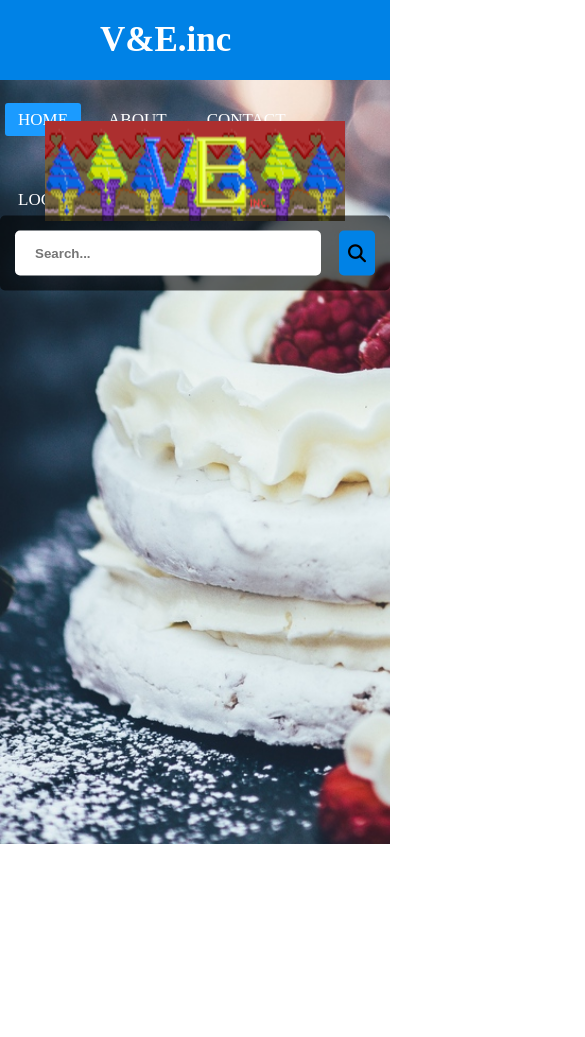
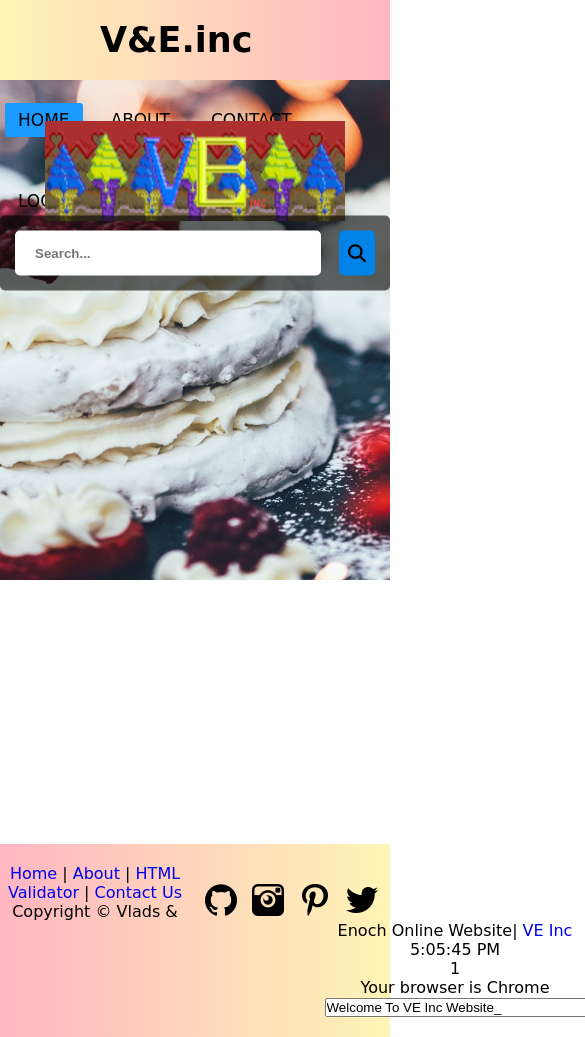
Before and after one commit to KingEnoch/Wev-Dev, a plain HTML site: page index.html in a window 390 px wide. Shown: the top 1037 px of the page, 585 px wide, since content can reach past the window. Before the commit the page ends 844 px from the top, so only its background shows below. Drawn offline with Linux system fonts and the light colour scheme.

Commit message:
Add files via upload

```diff
--- a/fp_CSS.css
+++ b/fp_CSS.css
@@ -12,13 +12,14 @@ body
 }
 nav
 {
-  background: #0082e6;
+  background: -webkit-linear-gradient(left, #fff5b6,#ffb6c1);
   height: 80px;
   width: 100%;
+  border-bottom: 5px soild blue;
 }
 label.logo
 {
-  color: white;
+  color: black;
   font-size: 35px;
   line-height: 80px;
   padding: 0 100px;
@@ -37,7 +38,7 @@ nav ul li
 }
 nav ul li a
 {
-  color: white;
+  color: black;
   font-size: 17px;
   padding: 7px 13px;
   border-radius: 3px;
@@ -52,10 +53,21 @@ a.active,a:hover
 /*Background image css goes here */
 section
 {
-  background: url("backgroundFP1.jpg") no-repeat;
+  /*background: url("backgroundFP1.jpg") no-repeat;*/
+  background: white;-webkit-linear-gradient(left, #ffb6c1, #fff5b6, #b6fff4)
   background-size: cover;
   height: calc(100vh - 80px);
 }
+
+.banner-image{
+    background: url('backgroundFP1.jpg') ;
+    background-position: center;
+    background-repeat: no-repeat;
+    height: 500px;
+    background-size: cover;
+
+}
+
 /*adding the logo above the search bar*/
 .logoInsert
 {
@@ -82,7 +94,7 @@ section
   justify-content: space-between;
 }
 
-.wrapper .input
+.wrapper .input[type="text"]
 {
   width: 85%;
   padding: 15px 20px;
@@ -91,6 +103,7 @@ section
   font-weight: bold;
 }
 
+/* search bar stuff*/
 .searchbtn
 {
    background: #0082e6;
@@ -108,3 +121,15 @@ section
   transform: translate(-50%,-50%);
   font-size: 18px;
 }
+
+/* Map on about ppage*/
+.map
+{
+    position: absolute;
+    top:25%;
+    left:60%;
+    border:3px;
+    border-style: solid;
+    border-color: #8B0000;
+
+}
--- a/index.html
+++ b/index.html
@@ -5,9 +5,10 @@
   <head>
     <meta charset="utf-8">
     <link rel="stylesheet" href="fp_CSS.css">
+    <link rel="stylesheet"  href="index_style.css" >
     <script src="https://kit.fontawesome.com/a076d05399.js"></script>
   </head>
-  <body>
+  <body onload ="start()">
     <nav>
       <label class="logo">V&E.inc</label>
       <ul>
@@ -18,8 +19,11 @@
       </ul>
     </nav>
     <section>
+      <div class ="banner-image">
+
+      </div>
       <div class = "logoInsert">
-        <img src = "VEinc..gif" width = "300px" height="100"></img>
+        <img src = "VEinc..gif" width = "300px" height="100px"></img>
       </div>
       <div class = "wrapper">
         <input type ="text" class = "input" placeholder = "Search...">
@@ -28,5 +32,37 @@
         </div>
     </section>
     </div>
+    <footer><!-- This is the Footer bar-->
+		<div class= "social-media">
+			<ul>
+				<li><img src="black-github.png"></li>
+				<li><img src="black-instagram.png"></li>
+				<li><img src="black-pinterest.png"></li>
+				<li><img src="black-twitter.png"></li>
+			</ul>
+		</div>
+        <div class="wrapp">
+			<p><a href="index.html">Home</a>
+			| <a href="about.html">About </a>
+			| <a href="https://validator.w3.org/">HTML Validator </a>
+			| <a href="contact.html">Contact Us</a></p>
+
+			<p>Copyright &copy; Vlads & Enoch Online Website|
+			<a href="index.html">VE Inc</a></p>
+
+			<!-- Script 1: Dynamic webpage updates-->
+			<div id= "realtime"> </div>
+			<!-- Script 2: Hit Page Counter-->
+			<div id= "hits"> </div>
+			<!-- Script 3: Browser Detection-->
+			<div id= "browser"> </div>
+			<!-- Script 4:  Scrolling Text-->
+			<form name="msg">
+				<input type="text" size=30 name="message">
+			</form>
+		</div>
+	</footer>
+  <script type="text/javascript" src="index_script.js"></script>
+  <script> function start(){ browserDetection(); myTimer(); hitCount(); scrollBox(); }</script>
   </body>
 </html>
--- /dev/null
+++ b/index_script.js
@@ -0,0 +1,80 @@
+/*
+*******************************************************************
+Function To Start JS
+******************************************************************
+*/
+function start(){
+	browserDetection();
+	myTimer();
+	hitCount();
+	scrollBox();
+}
+
+/*
+*******************************************************************
+Script 1: Display of current time
+******************************************************************
+*/
+var myVar = setInterval(myTimer, 1000);
+
+function myTimer() {
+  var date = new Date();
+  var time = date.toLocaleTimeString();
+  document.getElementById("realtime").innerHTML = time;
+}
+
+/*
+*******************************************************
+Script 2: Hit Page Counter
+***********************************************************
+*/
+function hitCount(){
+	if (localStorage.pagecount){
+		localStorage.pagecount=Number(localStorage.pagecount) +1;
+	}
+	else{
+		localStorage.pagecount=1;
+	}
+	document.getElementById("hits").innerHTML=localStorage.pagecount;
+}//end hitCount
+
+/*
+*******************************************************************
+Script 3: Browser Plugin Detection
+This function detects the user browser
+******************************************************************
+*/
+function browserDetection() {
+	if(navigator.userAgent.indexOf("Chrome") != -1 ){
+		document.getElementById("browser").innerHTML="Your browser is Chrome";
+    }
+    else if(navigator.userAgent.indexOf("Opera") != -1 ){
+		document.getElementById("browser").innerHTML="Your browser is Opera";
+    }
+    else if(navigator.userAgent.indexOf("Firefox") != -1 ){
+       document.getElementById("browser").innerHTML="Your browser is Firefox";
+    }
+    else if((navigator.userAgent.indexOf("MSIE") != -1 ) || (!!document.documentMode == true )){
+      document.getElementById("browser").innerHTML="Internet Browser";
+    }
+    else{
+       document.getElementById("browser").innerHTML="Unknown Browser";
+    }
+}// end function browserDetection
+
+/*
+/*****************************************************************
+Script 4:  Scrolling Text
+This function is used for Scrolling Text
+****************************************************************
+*/
+var message = "Welcome To VE Inc Website!";
+i = 0;
+function scrollBox() {
+	i++;
+	if(i > message.length) {
+	    i = 1;
+	}
+	document.forms[0].elements[0].value = message.substring(0,i)+"_";
+	setTimeout("scrollBox()",100);
+}//end function scrollBox
--- /dev/null
+++ b/index_style.css
@@ -0,0 +1,42 @@
+
+body{
+   font-family: "Apple Chancery" , cursive;
+}
+
+.social-media{
+	padding-top:20px;
+	height:45px;
+	width:200px;
+	float:right;
+
+}
+.social-media ul{
+	padding:0px;
+	margin: 0px;
+	cursor: pointer;
+}
+.social-media li{
+	float:left;
+	list-style:none;
+	padding-left:15px;
+	cursor: pointer;
+}
+
+.social-media img{
+  width: 32px;
+  height: 32px;
+}
+
+.wrapp{
+	width: 910px;
+	margin-right: auto;
+  margin-left: auto;
+}
+
+footer{
+	background: -webkit-linear-gradient(left,#ffb6c1,#fff5b6);
+	text-align:center;
+	padding: 20px 0;
+	display:block;
+  color: black;
+}
--- /dev/null
+++ b/style.css
@@ -0,0 +1,98 @@
+*{
+  padding: 0;
+  margin: 0;
+  text-decoration: none;
+  list-style: none;
+  box-sizing: border-box;
+}
+body{
+  font-family: montserrat;
+}
+nav{
+  background: #0082e6;
+  height: 80px;
+  width: 100%;
+}
+label.logo{
+  color: white;
+  font-size: 35px;
+  line-height: 80px;
+  padding: 0 100px;
+  font-weight: bold;
+}
+nav ul{
+  float: right;
+  margin-right: 20px;
+}
+nav ul li{
+  display: inline-block;
+  line-height: 80px;
+  margin: 0 5px;
+}
+nav ul li a{
+  color: white;
+  font-size: 17px;
+  padding: 7px 13px;
+  border-radius: 3px;
+  text-transform: uppercase;
+}
+a.active,a:hover{
+  background: #1b9bff;
+  transition: .5s;
+}
+.checkbtn{
+  font-size: 30px;
+  color: white;
+  float: right;
+  line-height: 80px;
+  margin-right: 40px;
+  cursor: pointer;
+  display: none;
+}
+#check{
+  display: none;
+}
+@media (max-width: 952px){
+  label.logo{
+    font-size: 30px;
+    padding-left: 50px;
+  }
+  nav ul li a{
+    font-size: 16px;
+  }
+}
+@media (max-width: 858px){
+  .checkbtn{
+    display: block;
+  }
+  ul{
+    position: fixed;
+    width: 100%;
+    height: 100vh;
+    background: #2c3e50;
+    top: 80px;
+    left: -100%;
+    text-align: center;
+    transition: all .5s;
+  }
+  nav ul li{
+    display: block;
+    margin: 50px 0;
+    line-height: 30px;
+  }
+  nav ul li a{
+    font-size: 20px;
+  }
+  a:hover,a.active{
+    background: none;
+    color: #0082e6;
+  }
+  #check:checked ~ ul{
+    left: 0;
+  }
+}
+section{
+  background: url(bg1.jpg) no-repeat;
+  background-size: cover;
+  height: calc(100vh - 80px);
+}
```
Also changed, not shown: about.html (added, +53 -0 lines), allcode.html (added, +30 -0 lines), contact.html (added, +46 -0 lines), black-github.png (added), black-instagram.png (added), black-pinterest.png (added), black-twitter.png (added).
